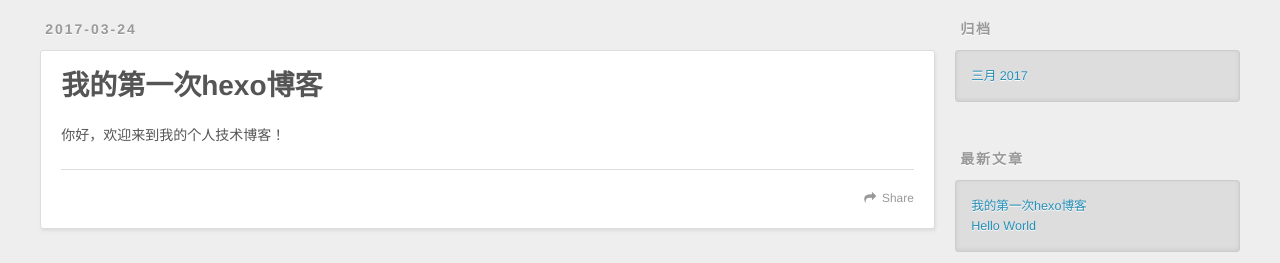
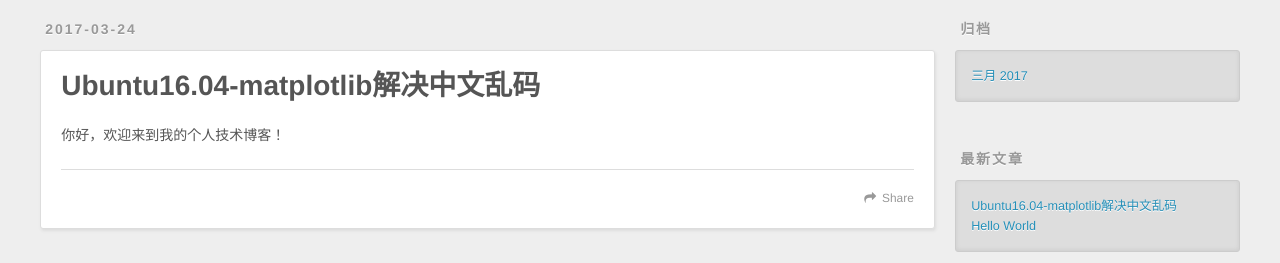
Before and after one commit to cychangyin/cychangyin.github.io, a plain HTML site: page index.html in a window 1280 px wide. Shown: the part 329-592 px from the top of the page. Drawn offline with nearby package versions, Linux system fonts and the light colour scheme.

Commit message:
Update index.html

```diff
--- a/index.html
+++ b/index.html
@@ -68,9 +68,9 @@
       <div class="outer">
         <section id="main">
 
-    <article id="post-我的第一次hexo博客" class="article article-type-post" itemscope itemprop="blogPost">
+    <article id="post-Ubuntu16.04-matplotlib解决中文乱码" class="article article-type-post" itemscope itemprop="blogPost">
   <div class="article-meta">
-    <a href="/2017/03/24/我的第一次hexo博客/" class="article-date">
+    <a href="/2017/03/24/Ubuntu16.04-matplotlib解决中文乱码/" class="article-date">
   <time datetime="2017-03-24T04:36:04.000Z" itemprop="datePublished">2017-03-24</time>
 </a>
 
@@ -82,7 +82,7 @@
 
 
     <h1 itemprop="name">
-      <a class="article-title" href="/2017/03/24/我的第一次hexo博客/">我的第一次hexo博客</a>
+      <a class="article-title" href="/2017/03/24/Ubuntu16.04-matplotlib解决中文乱码/">Ubuntu16.04-matplotlib解决中文乱码</a>
     </h1>
 
 
@@ -95,7 +95,7 @@
 
     </div>
     <footer class="article-footer">
-      <a data-url="http://cychangyin.com/2017/03/24/我的第一次hexo博客/" data-id="cj0nc7xhk0001uxik2sijrm71" class="article-share-link">Share</a>
+      <a data-url="http://cychangyin.com/2017/03/24/Ubuntu16.04-matplotlib解决中文乱码/" data-id="cj0nc7xhk0001uxik2sijrm71" class="article-share-link">Share</a>
 
 
     </footer>
@@ -180,7 +180,7 @@
       <ul>
 
           <li>
-            <a href="/2017/03/24/我的第一次hexo博客/">我的第一次hexo博客</a>
+            <a href="/2017/03/24/Ubuntu16.04-matplotlib解决中文乱码/">Ubuntu16.04-matplotlib解决中文乱码</a>
           </li>
 
           <li>
```
